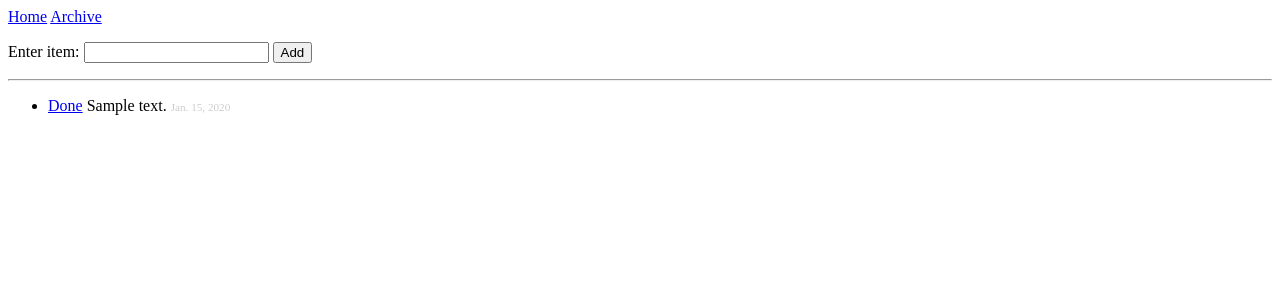
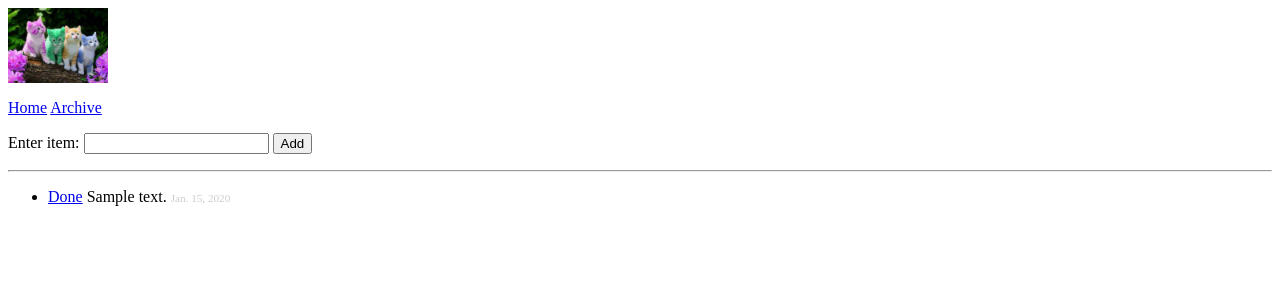
Before and after one commit to dfadlong/todotool, a Django app: template interface/templates/interface/itemlist.html in a window 1280 px wide. Shown: the top 300 px of the page. Run offline with Django 3.2, Linux system fonts and the light colour scheme; the template is opened without the code that fills it: values that come from a table or form of the project are taken from there, others are empty; tables that the repository leaves empty hold one stand-in row (values such as "Sample post").

Commit message:
Server static files

```diff
--- /dev/null
+++ b/interface/static/interface/style.css
@@ -0,0 +1,4 @@
+span {
+	color: #ccc;
+	font-size: 70%;
+}
--- a/interface/templates/interface/itemlist.html
+++ b/interface/templates/interface/itemlist.html
@@ -1,13 +1,10 @@
 <html>
 <head>
-<style>
-span {
-	color: #ccc;
-	font-size: 70%;
-}
-</style>
+<link rel="stylesheet" type="text/css" href="/static/interface/style.css"/>
 </head>
 <body>
+
+<img src="/static/interface/kittens.jpg" width="100" height="75">
 
 <p>
 <a href="/">Home</a> <a href="/archive">Archive</a>
```
Also changed, not shown: interface/static/interface/kittens.jpg (added).
